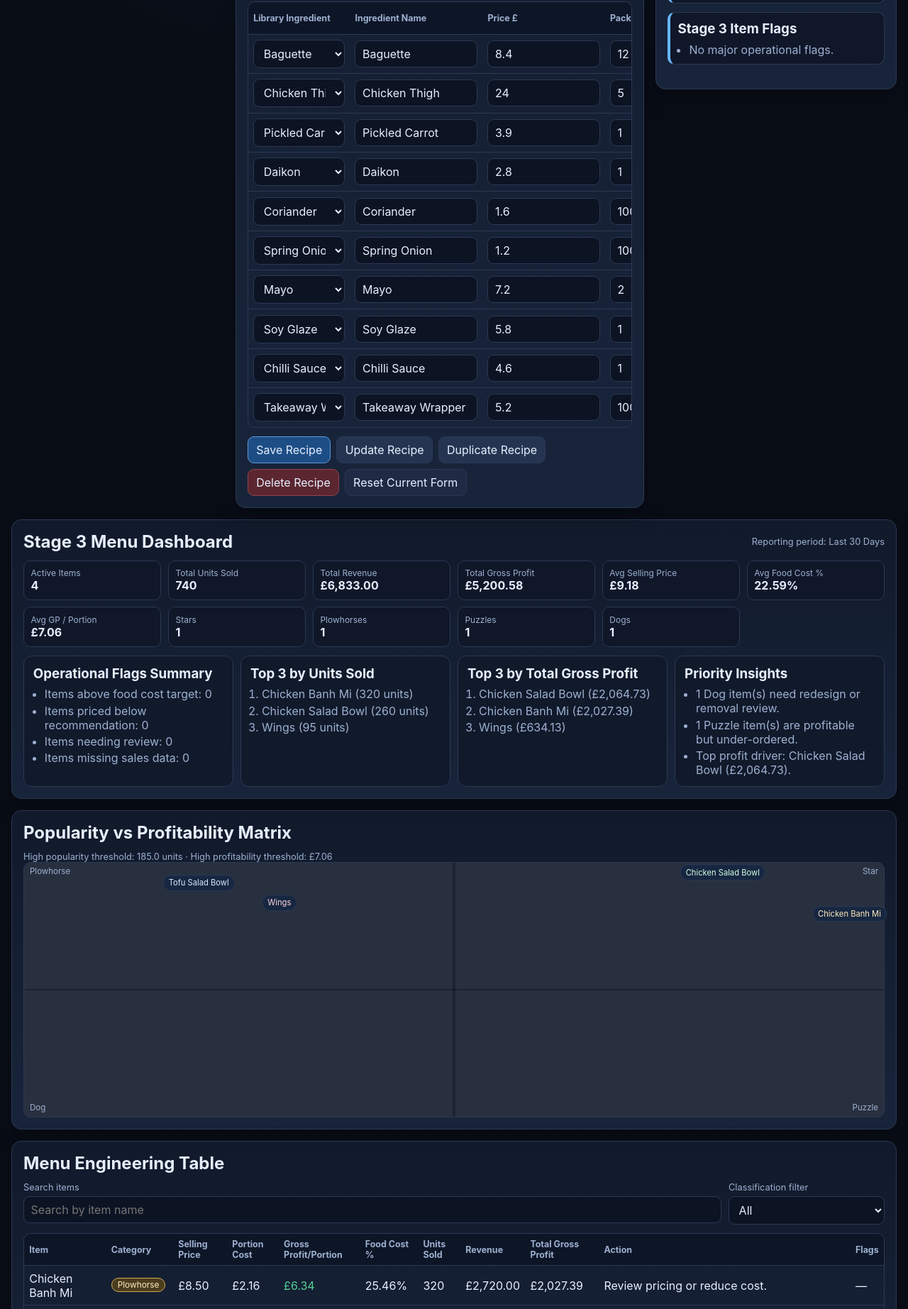
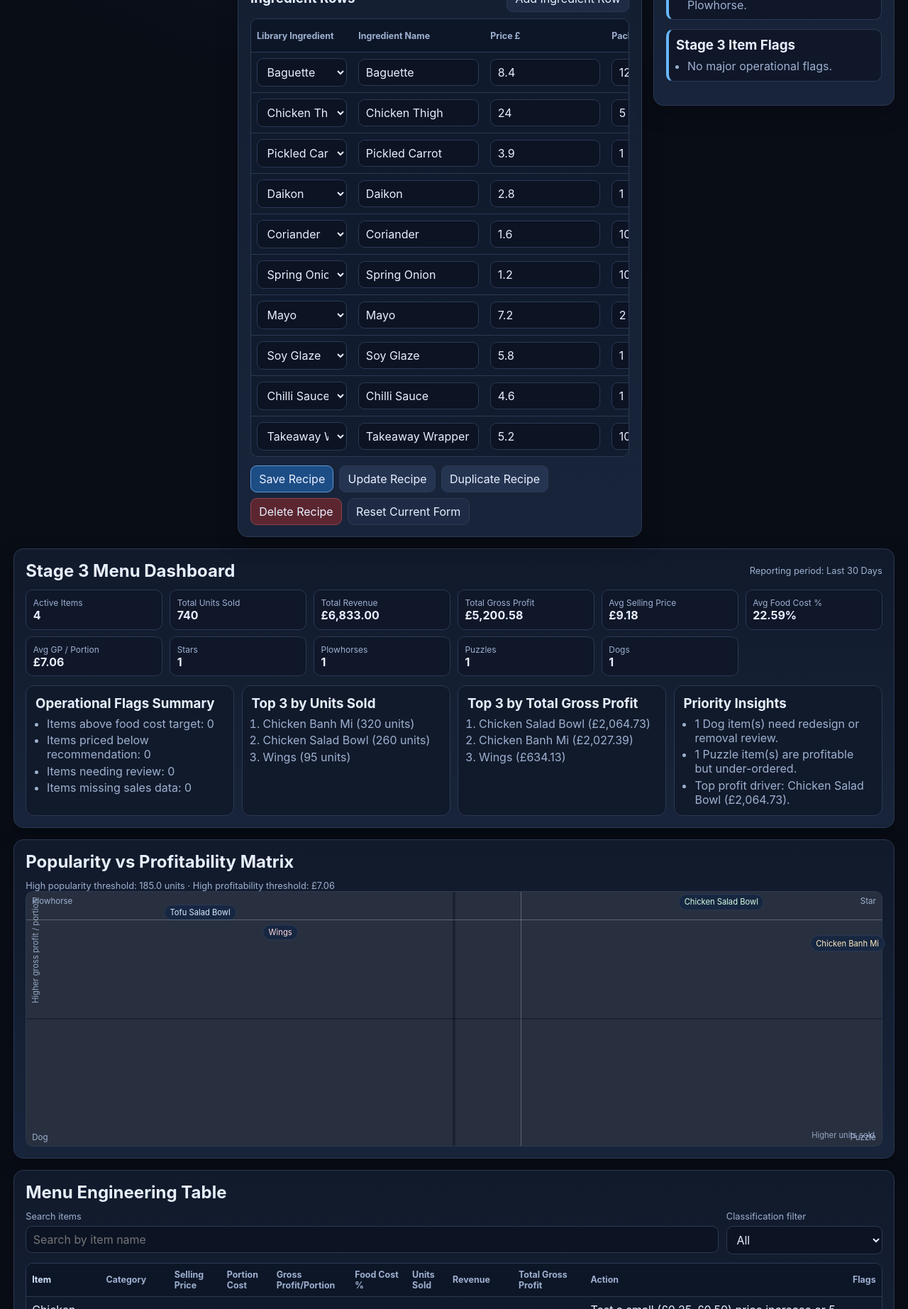
Before and after one commit to pollorenzo-pixel/Menu-Price-Engine, a plain HTML site: page index.html in a window 1280 px wide. Shown: the part 955-2800 px from the top of the page at 71% size. Drawn offline with Linux system fonts and the light colour scheme.

Commit message:
Refine Stage 3 stability, migration safety, and dashboard usability

```diff
--- a/script.js
+++ b/script.js
@@ -38,6 +38,7 @@ const clamp = (n, min, max) => Math.max(min, Math.min(max, n));
 const fmtCurrency = (value) => new Intl.NumberFormat('en-GB', { style: 'currency', currency: 'GBP' }).format(Number.isFinite(value) ? value : 0);
 const fmtNumber = (value, digits = 2) => (Number.isFinite(value) ? value : 0).toFixed(digits);
 const fmtPercent = (value) => `${fmtNumber(value, 2)}%`;
+const fmtInt = (value) => Math.round(toNumber(value, 0)).toLocaleString('en-GB');
 
 function setInlineMessage(el, message, type = 'warn') {
   el.textContent = message || '';
@@ -244,26 +245,32 @@ function migrateRecipe(raw) {
   const seeded = { ...defaultRecipe(), ...raw };
   const calc = calculateRecipeMetrics({ ...seeded, ingredientRows: (raw?.ingredientRows || []).map(migrateIngredientRow) }, { suppressWarnings: true });
   const roundedSuggestion = calc.roundedSellingPrice;
+  const legacySellingPrice = raw?.currentSellingPrice ?? raw?.priceSoldAt ?? raw?.menuPrice ?? raw?.manualMenuPrice;
+  const legacyUnitsSold = raw?.salesUnits ?? raw?.qtySold ?? raw?.quantitySold ?? raw?.unitsSold;
+  const portionFallback = raw?.portionsYielded ?? raw?.yieldPortions ?? raw?.servings;
+  const packagingFallback = raw?.packagingCostPerPortion ?? raw?.packagingCost ?? 0;
+  const labourFallback = raw?.labourCostPerPortion ?? raw?.laborCostPerPortion ?? raw?.labourCost ?? 0;
+  const targetFallback = raw?.targetFoodCostPercent ?? raw?.targetFoodCost ?? FOOD_COST_TARGET_DEFAULT;
   return {
     ...seeded,
     id: cleanText(raw?.id) || uid('rec'),
     name: cleanText(raw?.name),
     category: cleanText(raw?.category),
-    portionsYielded: Math.max(0.01, toNumber(raw?.portionsYielded, 10)),
-    packagingCostPerPortion: Math.max(0, toNumber(raw?.packagingCostPerPortion, 0)),
-    labourCostPerPortion: Math.max(0, toNumber(raw?.labourCostPerPortion, 0)),
-    targetFoodCostPercent: clamp(toNumber(raw?.targetFoodCostPercent, FOOD_COST_TARGET_DEFAULT), 0.01, 99.99),
+    portionsYielded: Math.max(0.01, toNumber(portionFallback, 10)),
+    packagingCostPerPortion: Math.max(0, toNumber(packagingFallback, 0)),
+    labourCostPerPortion: Math.max(0, toNumber(labourFallback, 0)),
+    targetFoodCostPercent: clamp(toNumber(targetFallback, FOOD_COST_TARGET_DEFAULT), 0.01, 99.99),
     vatRatePercent: Math.max(0, toNumber(raw?.vatRatePercent, 20)),
     deliveryCommissionPercent: Math.max(0, toNumber(raw?.deliveryCommissionPercent, 30)),
     roundingRule: toNumber(raw?.roundingRule, 0.25) || 0.25,
-    manualMenuPrice: raw?.manualMenuPrice === '' ? '' : Math.max(0, toNumber(raw?.manualMenuPrice, 0)),
-    sellingPrice: Math.max(0, toNumber(raw?.sellingPrice, roundedSuggestion || toNumber(raw?.manualMenuPrice, 0))),
-    unitsSold: Math.max(0, toNumber(raw?.unitsSold, 0)),
+    manualMenuPrice: raw?.manualMenuPrice === '' ? '' : Math.max(0, toNumber(raw?.manualMenuPrice ?? raw?.menuPrice ?? '', 0)),
+    sellingPrice: Math.max(0, toNumber(raw?.sellingPrice ?? legacySellingPrice, roundedSuggestion || toNumber(raw?.manualMenuPrice ?? raw?.menuPrice, 0))),
+    unitsSold: Math.max(0, Math.round(toNumber(legacyUnitsSold, 0))),
     reportingPeriod: cleanText(raw?.reportingPeriod || 'Last 30 Days'),
     internalScore: raw?.internalScore === '' ? '' : clamp(toNumber(raw?.internalScore, 0), 0, 10),
     isActive: typeof raw?.isActive === 'boolean' ? raw.isActive : true,
     itemNotes: cleanText(raw?.itemNotes),
-    revenueOverride: raw?.revenueOverride === '' ? '' : Math.max(0, toNumber(raw?.revenueOverride, 0)),
+    revenueOverride: raw?.revenueOverride === '' || raw?.revenueOverride === undefined || raw?.revenueOverride === null ? '' : Math.max(0, toNumber(raw?.revenueOverride, 0)),
     ingredientRows: Array.isArray(raw?.ingredientRows) && raw.ingredientRows.length ? raw.ingredientRows.map(migrateIngredientRow) : [defaultIngredientRow()],
     storageVersion: STORAGE_VERSION,
     createdAt: cleanText(raw?.createdAt) || nowIso(),
@@ -324,7 +331,7 @@ function calculateRecipeMetrics(recipe, options = {}) {
   const rawRevenue = effectiveMenuPrice * unitsSold;
   const revenue = recipe.revenueOverride === '' ? rawRevenue : Math.max(0, toNumber(recipe.revenueOverride, rawRevenue));
   const totalIngredientCostPeriod = totalCostPerPortionExclLabour * unitsSold;
-  const totalGrossProfit = grossProfitPerPortion * unitsSold;
+  const totalGrossProfit = revenue - totalIngredientCostPeriod;
 
   return {
     ...recipe,
@@ -393,17 +400,19 @@ function getRecommendedAction(item, prefs = state.prefs) {
   if (!item.isActive) return 'Inactive item. Keep for reference or reactivate.';
   const foodCostFlag = item.foodCostPercent > prefs.foodCostFlagTarget;
   if (item.grossProfitPerPortion <= 0) return 'Urgent: negative margin, reprice or redesign immediately.';
+  const avg = state.menuEngine?.averages ?? { unitsSold: 0, grossProfitPerPortion: 0 };
   const byClass = {
-    Star: 'Promote and protect.',
-    Plowhorse: 'Review pricing or reduce cost.',
-    Puzzle: 'Improve visibility and push sales.',
-    Dog: 'Consider removing or redesigning.',
-    Unclassified: 'Collect more data before deciding.',
+    Star: 'Keep prominent placement and protect price integrity.',
+    Plowhorse: 'Test a small (£0.25-£0.50) price increase or 5-10% cost reduction.',
+    Puzzle: 'Improve visibility (photo, naming, position) and add a combo/upsell.',
+    Dog: 'Run a 2-week rescue test; if no movement, retire or fully redesign.',
+    Unclassified: 'Collect one full period of sales before deciding.',
   };
 
   let text = byClass[item.classification] || 'Review performance and adjust.';
-  if (foodCostFlag && item.unitsSold >= state.prefs.lowUnitsThreshold) text += ' Sells well but margin needs work.';
-  if (item.classification === 'Puzzle' && item.grossProfitPerPortion > state.menuEngine?.averages?.grossProfitPerPortion) text += ' Profitable but may need stronger menu placement.';
+  if (foodCostFlag && item.unitsSold >= state.prefs.lowUnitsThreshold) text += ' High volume item, so margin optimisation is high impact.';
+  if (item.classification === 'Puzzle' && item.grossProfitPerPortion > avg.grossProfitPerPortion) text += ' It is profitable enough to feature more aggressively.';
+  if (item.classification === 'Star' && item.unitsSold >= avg.unitsSold) text += ' Avoid discounting unless needed for seasonal demand.';
   return text;
 }
 
@@ -449,6 +458,7 @@ function buildDashboard(items, menuEngine) {
   };
 
   const insights = [];
+  if (!activeItems.length) insights.push('No active items. Mark items active to start dashboard analysis.');
   if (totals.dogs > 0) insights.push(`${totals.dogs} Dog item(s) need redesign or removal review.`);
   if (highFoodCost.length > 0) insights.push(`${highFoodCost.length} item(s) are above food cost target (${state.prefs.foodCostFlagTarget}%).`);
   if (totals.puzzles > 0) insights.push(`${totals.puzzles} Puzzle item(s) are profitable but under-ordered.`);
@@ -564,7 +574,7 @@ function readRecipeFromForm() {
     roundingRule: toNumber(dom.fields.rounding.value, 0.25),
     manualMenuPrice: dom.fields.manual.value === '' ? '' : toNumber(dom.fields.manual.value, 0),
     sellingPrice: toNumber(dom.fields.sellingPrice.value, 0),
-    unitsSold: toNumber(dom.fields.unitsSold.value, 0),
+    unitsSold: Math.max(0, Math.round(toNumber(dom.fields.unitsSold.value, 0))),
     reportingPeriod: cleanText(dom.fields.reportingPeriod.value || 'Last 30 Days'),
     internalScore: dom.fields.internalScore.value === '' ? '' : clamp(toNumber(dom.fields.internalScore.value, 0), 0, 10),
     isActive: dom.fields.isActive.value === 'true',
@@ -748,6 +758,11 @@ function renderRecipeList() {
   dom.recipeCount.textContent = String(filtered.length);
   dom.recipeList.innerHTML = '';
 
+  if (!filtered.length) {
+    dom.recipeList.innerHTML = '<li class="empty-state">No recipes found. Adjust search/filter or create a new recipe.</li>';
+    return;
+  }
+
   filtered.forEach((recipe) => {
     const li = document.createElement('li');
     li.className = `recipe-item ${state.activeRecipeId === recipe.id ? 'active' : ''}`;
@@ -776,6 +791,10 @@ function renderIngredientLibrary() {
   const rows = state.ingredients.filter((ing) => !search || safeLower(ing.name).includes(search));
   dom.library.count.textContent = String(rows.length);
   dom.library.body.innerHTML = '';
+  if (!rows.length) {
+    dom.library.body.innerHTML = '<tr class="analysis-empty"><td colspan="7">No ingredients found for this search.</td></tr>';
+    return;
+  }
 
   rows.forEach((ing) => {
     const tr = document.createElement('tr');
@@ -877,7 +896,7 @@ function renderDashboard() {
     <li>Items missing sales data: ${dashboard.flagCounts.missingSalesData}</li>
   `;
 
-  dom.topUnitsList.innerHTML = dashboard.topUnits.map((i) => `<li>${i.name} (${i.unitsSold} units)</li>`).join('') || '<li>No active items.</li>';
+  dom.topUnitsList.innerHTML = dashboard.topUnits.map((i) => `<li>${i.name} (${fmtInt(i.unitsSold)} units)</li>`).join('') || '<li>No active items.</li>';
   dom.topProfitList.innerHTML = dashboard.topProfit.map((i) => `<li>${i.name} (${fmtCurrency(i.totalGrossProfit)})</li>`).join('') || '<li>No active items.</li>';
   dom.menuInsightList.innerHTML = dashboard.insights.map((text) => `<li>${text}</li>`).join('');
 
@@ -896,12 +915,15 @@ function renderDashboard() {
 }
 
 function renderAnalysisTable(classifiedItems) {
-  let rows = classifiedItems.filter((item) => item.isActive);
+  let rows = [...classifiedItems];
   const q = safeLower(state.analysisSearch);
   if (q) rows = rows.filter((i) => safeLower(i.name).includes(q));
   if (state.analysisClassFilter !== 'all') rows = rows.filter((i) => i.classification === state.analysisClassFilter);
 
   const key = state.sort.key;
+  dom.analysisTable.querySelectorAll('th[data-sort]').forEach((th) => {
+    th.classList.toggle('sorting-active', th.dataset.sort === key);
+  });
   const dir = state.sort.dir === 'asc' ? 1 : -1;
   rows.sort((a, b) => {
     const av = a[key];
@@ -909,6 +931,11 @@ function renderAnalysisTable(classifiedItems) {
     if (typeof av === 'string' || typeof bv === 'string') return String(av).localeCompare(String(bv)) * dir;
     return (toNumber(av, 0) - toNumber(bv, 0)) * dir;
   });
+
+  if (!rows.length) {
+    dom.analysisBody.innerHTML = '<tr class="analysis-empty"><td colspan="11">No items match the current search/filter.</td></tr>';
+    return;
+  }
 
   dom.analysisBody.innerHTML = rows.map((item) => {
     const badge = `<span class="badge ${getBadgeClass(item.classification)}">${item.classification}</span>`;
@@ -921,7 +948,7 @@ function renderAnalysisTable(classifiedItems) {
         <td>${fmtCurrency(item.totalCostPerPortionExclLabour)}</td>
         <td class="${item.grossProfitPerPortion > 0 ? 'value-good' : 'value-bad'}">${fmtCurrency(item.grossProfitPerPortion)}</td>
         <td class="${item.foodCostPercent > state.prefs.foodCostFlagTarget ? 'value-warn' : ''}">${fmtPercent(item.foodCostPercent)}</td>
-        <td>${item.unitsSold}</td>
+        <td>${fmtInt(item.unitsSold)}</td>
         <td>${fmtCurrency(item.revenue)}</td>
         <td>${fmtCurrency(item.totalGrossProfit)}</td>
         <td>${item.action}</td>
@@ -940,6 +967,10 @@ function renderMatrix(classifiedItems, menuEngine) {
     label.textContent = c[0].toUpperCase() + c.slice(1);
     dom.matrixChart.appendChild(label);
   });
+  dom.matrixChart.insertAdjacentHTML('beforeend', `
+    <div class="matrix-axis y">Higher gross profit / portion</div>
+    <div class="matrix-axis x">Higher units sold</div>
+  `);
 
   if (menuEngine.fallback || active.length < 2) {
     dom.matrixFallback.textContent = menuEngine.fallback || 'Add more active items to view matrix.';
@@ -949,6 +980,10 @@ function renderMatrix(classifiedItems, menuEngine) {
 
   const maxUnits = Math.max(...active.map((i) => i.unitsSold), menuEngine.averages.unitsSold);
   const maxProfit = Math.max(...active.map((i) => i.grossProfitPerPortion), menuEngine.averages.grossProfitPerPortion, 0.01);
+  const avgX = clamp((menuEngine.averages.unitsSold / maxUnits) * 100, 0, 100);
+  const avgY = clamp((menuEngine.averages.grossProfitPerPortion / maxProfit) * 100, 0, 100);
+  dom.matrixChart.insertAdjacentHTML('beforeend', `<div class="matrix-average-line y" style="left:${avgX}%"></div>`);
+  dom.matrixChart.insertAdjacentHTML('beforeend', `<div class="matrix-average-line x" style="bottom:${avgY}%"></div>`);
 
   active.forEach((item) => {
     const xPct = clamp((item.unitsSold / maxUnits) * 100, 4, 96);
@@ -958,7 +993,7 @@ function renderMatrix(classifiedItems, menuEngine) {
     point.style.left = `${xPct}%`;
     point.style.bottom = `${yPct}%`;
     point.title = `${item.name} · ${item.classification}`;
-    point.textContent = item.name;
+    point.textContent = item.name.length > 18 ? `${item.name.slice(0, 17)}…` : item.name;
     dom.matrixChart.appendChild(point);
   });
 }
--- a/style.css
+++ b/style.css
@@ -18,7 +18,7 @@ body {
   color: var(--text);
   font-family: Inter, Segoe UI, Roboto, Arial, sans-serif;
 }
-.app-shell { max-width: 1660px; margin: 0 auto; padding: 1rem; }
+.app-shell { max-width: 1660px; margin: 0 auto; padding: 1.2rem; }
 .card {
   border: 1px solid var(--line);
   border-radius: var(--radius);
@@ -28,13 +28,13 @@ body {
 .card-light { border: 1px solid var(--line); border-radius: 12px; padding: .8rem; background: #111a2b; }
 h1, h2, h3 { margin: 0; }
 p { margin: 0; }
-.app-header { padding: 1rem; display: flex; justify-content: space-between; align-items: center; gap: 1rem; margin-bottom: 1rem; }
+.app-header { padding: 1.1rem 1.15rem; display: flex; justify-content: space-between; align-items: center; gap: 1rem; margin-bottom: 1rem; }
 .app-header p { color: var(--muted); margin-top: .35rem; }
 .header-actions { display: flex; gap: .55rem; flex-wrap: wrap; }
 .workspace-grid { display: grid; grid-template-columns: 300px 1fr 340px; gap: 1rem; align-items: start; }
-.panel { padding: 1rem; min-width: 0; }
+.panel { padding: 1rem 1.05rem; min-width: 0; }
 .panel-head { display: flex; justify-content: space-between; align-items: center; margin-bottom: .75rem; gap: .65rem; }
-.section-head { margin: .8rem 0 .55rem; }
+.section-head { margin: 1rem 0 .6rem; }
 .with-action { display: flex; justify-content: space-between; align-items: center; }
 .meta-text, .helper-text { color: var(--muted); font-size: .8rem; }
 .field { display: flex; flex-direction: column; gap: .35rem; }
@@ -50,7 +50,7 @@ input, select {
   padding: .5rem .6rem;
 }
 input:focus, select:focus, button:focus-visible { outline: 2px solid #8bc8ff; outline-offset: 1px; }
-.field-grid { display: grid; gap: .65rem; margin-bottom: .75rem; }
+.field-grid { display: grid; gap: .7rem; margin-bottom: .9rem; }
 .field-grid.two-col { grid-template-columns: repeat(2, minmax(0, 1fr)); }
 .field-grid.three-col { grid-template-columns: repeat(3, minmax(0, 1fr)); }
 .btn { background: #253551; border: 1px solid var(--line); color: var(--text); border-radius: 9px; padding: .5rem .7rem; cursor: pointer; }
@@ -82,11 +82,12 @@ input:focus, select:focus, button:focus-visible { outline: 2px solid #8bc8ff; ou
 .recipe-item h4 { margin: 0; font-size: .93rem; }
 .recipe-item p { margin: 0; color: var(--muted); font-size: .75rem; }
 .recipe-meta-row { display: flex; justify-content: space-between; font-size: .74rem; color: var(--muted); }
-.table-wrap { overflow-x: auto; border: 1px solid var(--line); border-radius: 10px; }
+.table-wrap { overflow-x: auto; border: 1px solid var(--line); border-radius: 10px; background: rgba(13, 22, 39, .45); }
 table { border-collapse: collapse; width: 100%; min-width: 1100px; }
-th, td { border-bottom: 1px solid var(--line); padding: .45rem; text-align: left; vertical-align: middle; }
+th, td { border-bottom: 1px solid var(--line); padding: .5rem; text-align: left; vertical-align: middle; }
 th { background: #0d1627; color: var(--muted); font-size: .78rem; }
 th[data-sort] { cursor: pointer; }
+th.sorting-active { color: #d2e6ff; }
 tr:last-child td { border-bottom: none; }
 .button-row { display: flex; flex-wrap: wrap; gap: .5rem; margin-top: .75rem; }
 .inline-errors { min-height: 1rem; font-size: .84rem; color: var(--warn); margin-bottom: .4rem; }
@@ -107,6 +108,16 @@ tr:last-child td { border-bottom: none; }
 .dashboard-row { display: grid; grid-template-columns: repeat(4,minmax(0,1fr)); gap: .65rem; }
 .dashboard-row ul, .dashboard-row ol { margin: .45rem 0 0; padding-left: 1rem; color: var(--muted); display: grid; gap: .2rem; }
 .analysis-controls { display: grid; grid-template-columns: 1fr 220px; gap: .65rem; margin-bottom: .75rem; }
+.empty-state {
+  margin: .6rem 0 0;
+  color: var(--muted);
+  font-size: .86rem;
+  border: 1px dashed var(--line);
+  border-radius: 10px;
+  background: rgba(12, 19, 35, .55);
+  padding: .75rem .8rem;
+}
+.analysis-empty td { color: var(--muted); text-align: center; padding: .9rem; }
 .matrix-chart {
   position: relative;
   min-height: 360px;
@@ -117,6 +128,22 @@ tr:last-child td { border-bottom: none; }
     linear-gradient(to top, rgba(255,255,255,.06) 49.8%, transparent 49.8% 50.2%, rgba(255,255,255,.06) 50.2%),
     #0d1526;
 }
+.matrix-axis {
+  position: absolute;
+  font-size: .7rem;
+  color: var(--muted);
+  opacity: .92;
+  z-index: 1;
+}
+.matrix-axis.x { right: .6rem; bottom: .5rem; }
+.matrix-axis.y { left: .35rem; top: .6rem; writing-mode: vertical-rl; transform: rotate(180deg); }
+.matrix-average-line {
+  position: absolute;
+  background: rgba(255,255,255,.25);
+  z-index: 1;
+}
+.matrix-average-line.x { height: 1px; left: 0; right: 0; }
+.matrix-average-line.y { width: 1px; top: 0; bottom: 0; }
 .matrix-quad-label { position: absolute; font-size: .72rem; color: var(--muted); }
 .matrix-quad-label.star { right: .5rem; top: .35rem; }
 .matrix-quad-label.plowhorse { left: .5rem; top: .35rem; }
@@ -131,6 +158,9 @@ tr:last-child td { border-bottom: none; }
   padding: .2rem .45rem;
   white-space: nowrap;
   background: #172741;
+  max-width: 140px;
+  overflow: hidden;
+  text-overflow: ellipsis;
 }
 .value-good { color: var(--good); }
 .value-warn { color: var(--warn); }
@@ -152,5 +182,6 @@ tr:last-child td { border-bottom: none; }
   .field-full { grid-column: span 1; }
   .dashboard-row { grid-template-columns: 1fr; }
   .app-header { flex-direction: column; align-items: stretch; }
-  .matrix-chart { min-height: 300px; overflow: auto; }
+  .matrix-chart { min-height: 320px; overflow: auto; }
+  .matrix-point { max-width: 110px; }
 }
```
Also changed, not shown: index.html (+1 -0 lines), 1 other file.
